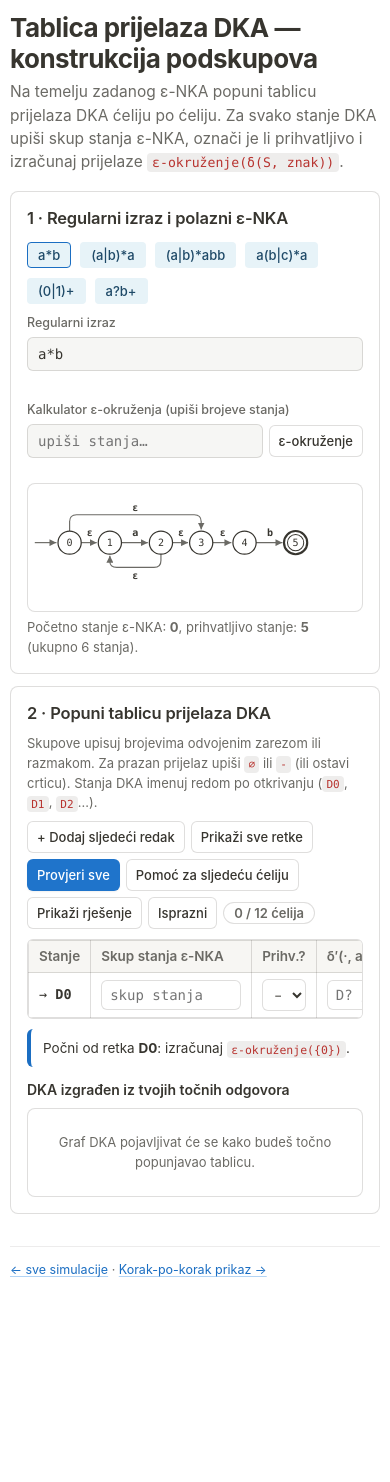
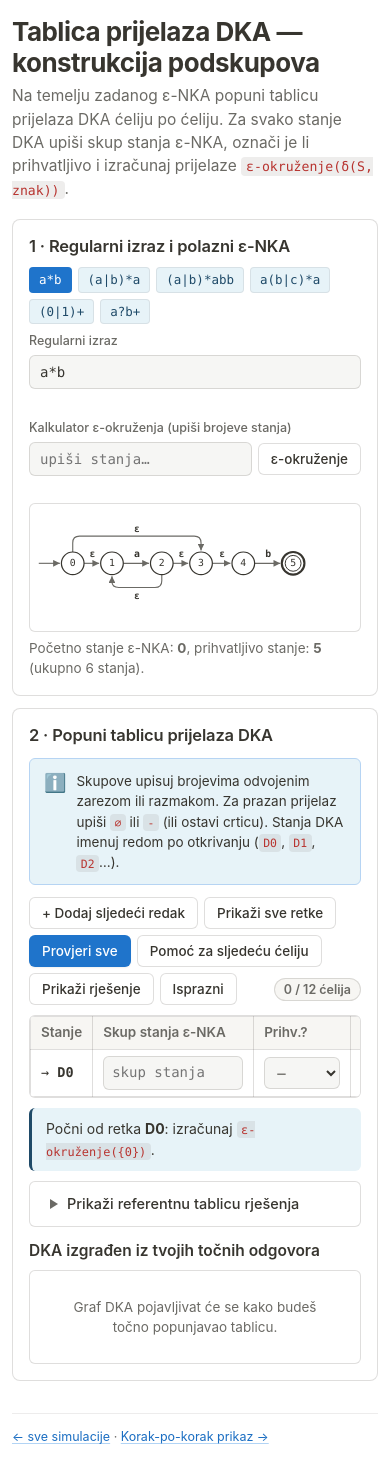
Before and after one commit to Doda94/ppj, a plain HTML site: page sim/tablica-prijelaza/index.html in a window 390 px wide. Before the commit the page ends 1316 px from the top, so only its background shows below. Drawn offline with Linux system fonts and the light colour scheme.

Commit message:
Migrate tablica-prijelaza to Notion style

```diff
--- a/sim/tablica-prijelaza/index.html
+++ b/sim/tablica-prijelaza/index.html
@@ -4,58 +4,105 @@
 <meta charset="utf-8">
 <meta name="viewport" content="width=device-width, initial-scale=1">
 <title>Tablica prijelaza DKA (konstrukcija podskupova) — PPJ</title>
+<script src="../../assets/theme.js"></script>
 <link rel="stylesheet" href="../../assets/style.css">
 <style>
   .wrap { max-width: 1220px; }
-  .small { font-size: 13px; }
-  .topbar { display: flex; flex-wrap: wrap; align-items: center; justify-content: space-between; gap: 8px; }
-  .popout { display: none; text-decoration: none; }
-  .in-embed .wrap { max-width: 100%; padding: 8px 10px 14px; }
-  .in-embed h1 { font-size: 17px; margin: 0; }
-  .in-embed p.lead, .in-embed .footer { display: none; }
-  .in-embed .popout { display: inline-flex; align-items: center; padding: 4px 10px; font-size: 12.5px; }
-  .in-embed .panel { padding: 10px 12px; margin: 8px 0; }
-  .in-embed h2 { font-size: 14.5px; margin-bottom: 6px; }
   @media (min-width: 660px) {
-    .in-embed .embed-grid { display: grid; grid-template-columns: 265px 1fr; gap: 10px; align-items: start; }
+    html[data-embed="1"] .embed-grid,
+    .in-embed .embed-grid {
+      display: grid;
+      grid-template-columns: 265px minmax(0, 1fr);
+      gap: 10px;
+      align-items: start;
+    }
+    html[data-embed="1"] .embed-grid > .panel,
     .in-embed .embed-grid > .panel { margin: 0; min-width: 0; }
+    html[data-embed="1"] .grid2,
     .in-embed .grid2 { grid-template-columns: 1fr; gap: 6px; }
+    html[data-embed="1"] #nfaGraph svg,
     .in-embed #nfaGraph svg { max-height: 130px; width: 100%; height: auto; }
+    html[data-embed="1"] table.t input.cell-in,
     .in-embed table.t input.cell-in { min-width: 54px; padding: 4px 6px; font-size: 13px; }
+    html[data-embed="1"] table.t input.cell-in.set-in,
     .in-embed table.t input.cell-in.set-in { min-width: 102px; }
-    .in-embed table.t select.cell-sel { padding: 4px 5px; font-size: 13px; }
+    html[data-embed="1"] table.t select.cell-sel,
+    .in-embed table.t select.cell-sel { padding: 4px 5px; font-size: 13px; min-width: 68px; }
+    html[data-embed="1"] .callout,
+    .in-embed .callout { padding: 8px 10px; margin: 6px 0 8px; font-size: 13px; }
   }
-  .ex { cursor: pointer; border: 1px solid transparent; font-family: var(--sans); font-size: 13px; padding: 3px 10px; }
-  .ex:hover, .ex.sel { border-color: var(--accent); }
-  .btn:focus-visible, input:focus-visible, select:focus-visible { outline: 2px solid var(--accent); outline-offset: 2px; }
-  .gwrap { overflow-x: auto; border: 1px solid var(--line); border-radius: 8px; background: var(--panel); padding: 6px; margin-top: 8px; }
-  .gwrap svg { display: block; margin: 0 auto; }
-  svg .arr { fill: var(--muted); }
-  svg .arr.act { fill: var(--accent); }
-  svg .ring { fill: none; stroke: var(--ink); stroke-width: 1.3; }
-  svg .nid { font-size: 13px; }
-  svg .lbl { font-size: 13px; paint-order: stroke; stroke: var(--panel); stroke-width: 4px; stroke-linejoin: round; }
-  .tblwrap { overflow-x: auto; margin: 10px 0; }
+  .ex {
+    appearance: none;
+    cursor: pointer;
+    border: 1px solid var(--line-subtle);
+    font-family: var(--mono);
+    font-size: 12.5px;
+    padding: 3px 9px;
+    margin: 0;
+    transition: border-color 120ms ease, background 120ms ease, color 120ms ease;
+  }
+  .ex:hover { border-color: var(--accent-raw); background: var(--info-bg); }
+  .ex.sel {
+    background: var(--accent-btn);
+    color: var(--accent-ink);
+    border-color: transparent;
+  }
+  .ex:focus-visible { outline: none; box-shadow: var(--focus-ring); }
+  .tblwrap { margin: 10px 0; }
   table.t th, table.t td { font-size: 13.5px; }
   table.t input.cell-in {
-    width: 100%; min-width: 80px; padding: 6px 8px; border-radius: 6px;
-    border: 1.5px solid var(--line); background: var(--bg); color: var(--ink); font: 14px var(--mono);
+    width: 100%;
+    min-width: 80px;
+    padding: 6px 8px;
+    border-radius: var(--r-md);
+    border: 1.5px solid var(--line);
+    background: var(--bg-input);
+    color: var(--ink);
+    font: 14px/1.4 var(--mono);
   }
   table.t input.cell-in.set-in { min-width: 140px; }
   table.t select.cell-sel {
-    padding: 6px 8px; border-radius: 6px; border: 1.5px solid var(--line);
-    background: var(--bg); color: var(--ink); font: 14px var(--mono);
+    width: auto;
+    min-width: 76px;
+    padding: 6px 8px;
+    border-radius: var(--r-md);
+    border: 1.5px solid var(--line);
+    background: var(--bg-input);
+    color: var(--ink);
+    font: 14px/1.4 var(--mono);
   }
-  table.t .ok-cell { border-color: var(--ok) !important; background: color-mix(in srgb, var(--ok) 12%, var(--bg)) !important; }
-  table.t .err-cell { border-color: var(--err) !important; background: color-mix(in srgb, var(--err) 12%, var(--bg)) !important; }
-  .feedback { border-left: 4px solid var(--accent); background: var(--bg); padding: 9px 12px; border-radius: 6px; margin-top: 8px; font-size: 13.5px; }
-  .feedback.ok { border-left-color: var(--ok); }
-  .feedback.err { border-left-color: var(--err); }
-  .badge { display: inline-block; padding: 2px 10px; border-radius: 999px; border: 1px solid var(--line);
-    font: 600 13px var(--sans); color: var(--muted); background: var(--bg); }
-  .badge.ok { color: var(--ok); border-color: var(--ok); }
-  .epsbox { border: 1px solid var(--line); border-radius: 8px; padding: 10px; background: var(--bg); margin-top: 10px; }
-  @media (max-width: 520px) { .wrap { padding: 12px 10px 36px; } .btn { padding: 6px 9px; font-size: 13px; } }
+  table.t input.cell-in:focus,
+  table.t select.cell-sel:focus {
+    outline: none;
+    border-color: var(--accent-raw);
+    background: var(--bg);
+    box-shadow: var(--focus-ring);
+  }
+  table.t input.cell-in.ok-cell,
+  table.t select.cell-sel.ok-cell {
+    border-color: var(--ok);
+    background: var(--ok-bg);
+    color: var(--ink);
+  }
+  table.t input.cell-in.err-cell,
+  table.t select.cell-sel.err-cell {
+    border-color: var(--err);
+    background: var(--err-bg);
+    color: var(--ink);
+  }
+  table.t input.cell-in.ok-cell:focus,
+  table.t select.cell-sel.ok-cell:focus {
+    border-color: var(--ok);
+    background: var(--ok-bg);
+    box-shadow: var(--focus-ring);
+  }
+  table.t input.cell-in.err-cell:focus,
+  table.t select.cell-sel.err-cell:focus {
+    border-color: var(--err);
+    background: var(--err-bg);
+    box-shadow: var(--focus-ring);
+  }
+  #dfaGraph .empty { padding: 18px; text-align: center; }
 </style>
 </head>
 <body>
@@ -69,12 +116,12 @@
   <div class="embed-grid">
   <section class="panel">
     <h2>1 · Regularni izraz i polazni ε-NKA</h2>
-    <div class="row" id="presets" style="gap:6px;margin-bottom:8px"></div>
+    <div class="row" id="presets" style="gap:6px;margin-bottom:8px" role="group" aria-label="Primjeri regularnih izraza"></div>
     <div class="grid2" style="align-items:end">
       <div>
         <label for="re">Regularni izraz</label>
-        <input type="text" id="re" value="a*b" autocomplete="off" autocapitalize="off" spellcheck="false">
-        <div id="reerr" class="err small" style="min-height:1.2em;margin-top:2px"></div>
+        <input type="text" id="re" value="a*b" autocomplete="off" autocapitalize="off" spellcheck="false" aria-describedby="reerr">
+        <div id="reerr" class="err small" role="alert" style="min-height:1.2em;margin-top:2px"></div>
       </div>
       <div>
         <label for="epsIn">Kalkulator ε-okruženja (upiši brojeve stanja)</label>
@@ -82,7 +129,7 @@
           <input type="text" id="epsIn" value="" placeholder="upiši stanja…" autocomplete="off" autocapitalize="off" spellcheck="false" style="flex:1;min-width:90px">
           <button class="btn" type="button" id="epsBtn">ε-okruženje</button>
         </div>
-        <div id="epsOut" class="small mono" style="min-height:1.2em;margin-top:2px"></div>
+        <div id="epsOut" class="small mono" aria-live="polite" style="min-height:1.2em;margin-top:2px"></div>
       </div>
     </div>
     <div class="gwrap" id="nfaGraph"></div>
@@ -91,23 +138,34 @@
 
   <section class="panel">
     <h2>2 · Popuni tablicu prijelaza DKA</h2>
-    <p class="small muted" style="margin:0 0 8px">
-      Skupove upisuj brojevima odvojenim zarezom ili razmakom. Za prazan prijelaz upiši <code>∅</code> ili <code>-</code> (ili ostavi crticu). Stanja DKA imenuj redom po otkrivanju (<code>D0</code>, <code>D1</code>, <code>D2</code>…).
-    </p>
-    <div class="row" style="gap:6px;margin-bottom:8px">
+    <div class="callout info">
+      <span class="callout-icon" aria-hidden="true">ℹ️</span>
+      <div class="callout-body small">
+        Skupove upisuj brojevima odvojenim zarezom ili razmakom. Za prazan prijelaz upiši <code>∅</code> ili <code>-</code> (ili ostavi crticu). Stanja DKA imenuj redom po otkrivanju (<code>D0</code>, <code>D1</code>, <code>D2</code>…).
+      </div>
+    </div>
+    <div class="toolbar">
       <button class="btn" type="button" id="bAddRow">+ Dodaj sljedeći redak</button>
       <button class="btn" type="button" id="bShowAllRows">Prikaži sve retke</button>
       <button class="btn primary" type="button" id="bCheckAll">Provjeri sve</button>
       <button class="btn" type="button" id="bHint">Pomoć za sljedeću ćeliju</button>
       <button class="btn" type="button" id="bSolve">Prikaži rješenje</button>
       <button class="btn" type="button" id="bReset">Isprazni</button>
+      <span class="spacer" aria-hidden="true"></span>
       <span class="badge" id="prog">0 / 0 ćelija</span>
     </div>
 
     <div class="tblwrap" id="tblWrap"></div>
-    <div class="feedback" id="fb">Počni od retka <b>D0</b>: izračunaj <code>ε-okruženje({0})</code> i upiši ga u stupac „Skup stanja ε-NKA“.</div>
+    <div class="verdict info" id="fb" role="status" aria-live="polite">Počni od retka <b>D0</b>: izračunaj <code>ε-okruženje({0})</code> i upiši ga u stupac „Skup stanja ε-NKA“.</div>
 
-    <h3 style="font-size:14px;margin:14px 0 6px">DKA izgrađen iz tvojih točnih odgovora</h3>
+    <details class="toggle boxed" id="solToggle" style="margin-top:10px">
+      <summary>Prikaži referentnu tablicu rješenja</summary>
+      <div class="toggle-body">
+        <div class="tblwrap" id="solTable" style="margin:0"></div>
+      </div>
+    </details>
+
+    <h3 style="margin:14px 0 6px">DKA izgrađen iz tvojih točnih odgovora</h3>
     <div class="gwrap" id="dfaGraph"></div>
   </section>
   </div>
@@ -165,6 +223,27 @@
     return parseInt(m[1], 10);
   }
 
+  function renderSolutionTable() {
+    if (!M) return;
+    var dfa = M.dfa;
+    var h = '<table class="t"><thead><tr><th>Stanje</th><th>Skup stanja ε-NKA</th><th>Prihv.?</th>';
+    dfa.atoms.forEach(function (a) { h += '<th>δ′(·, ' + esc(a.label) + ')</th>'; });
+    h += '</tr></thead><tbody>';
+    for (var i = 0; i < dfa.states.length; i++) {
+      var st = dfa.states[i];
+      h += '<tr><td>' + (i === 0 ? '→ ' : '') + '<b>D' + i + '</b></td>';
+      h += '<td><code>' + esc(fmt(st.set)) + '</code></td>';
+      h += '<td>' + (st.accepting ? '<span class="tag green">✓ da</span>' : '<span class="tag gray">✗ ne</span>') + '</td>';
+      for (var k = 0; k < dfa.atoms.length; k++) {
+        var to = dfa.trans[i][k];
+        h += '<td>' + (to < 0 ? '<span class="muted">∅</span>' : '<b>D' + to + '</b>') + '</td>';
+      }
+      h += '</tr>';
+    }
+    h += '</tbody></table>';
+    $('solTable').innerHTML = h;
+  }
+
   function rebuild() {
     var src = $('re').value;
     try {
@@ -179,6 +258,8 @@
       $('nfaInfo').innerHTML = 'Početno stanje ε-NKA: <b>' + th.nfa.start + '</b>, prihvatljivo stanje: <b>' + th.nfa.accept + '</b> (ukupno ' + th.nfa.n + ' stanja).';
       $('epsIn').value = '';
       $('epsOut').innerHTML = '';
+      $('solToggle').open = false;
+      renderSolutionTable();
       renderTable();
       updateFeedback('Počni od retka <b>D0</b>: izračunaj <code>ε-okruženje({' + th.nfa.start + '})</code>.', '');
     } catch (e) {
@@ -251,7 +332,7 @@
 
   function updateFeedback(html, cls) {
     var fb = $('fb');
-    fb.className = 'feedback' + (cls ? ' ' + cls : '');
+    fb.className = 'verdict ' + (cls || 'info');
     fb.innerHTML = html;
   }
 
@@ -282,7 +363,7 @@
       }
     }
     if (!partialSteps.length) {
-      $('dfaGraph').innerHTML = '<div class="small muted" style="padding:18px;text-align:center">Graf DKA pojavljivat će se kako budeš točno popunjavao tablicu.</div>';
+      $('dfaGraph').innerHTML = '<div class="small muted empty">Graf DKA pojavljivat će se kako budeš točno popunjavao tablicu.</div>';
     } else {
       var mockDfa = { atoms: dfa.atoms, states: dfa.states, trans: dfa.trans, start: 0, steps: partialSteps };
       $('dfaGraph').innerHTML = RX.renderScene(RX.dfaScene(mockDfa), { id: 'dg', label: 'Djelomični DKA' });
@@ -300,10 +381,10 @@
       h += '<tr><td>' + (i === 0 ? '→ ' : '') + '<b>D' + i + '</b></td>';
       var sk = 'set:' + i, sr = checkCell(sk);
       h += '<td><input type="text" class="cell-in set-in' + (sr ? (sr.ok ? ' ok-cell' : ' err-cell') : '') +
-        '" data-key="' + sk + '" value="' + esc(inputs[sk] || '') + '" placeholder="skup stanja" autocomplete="off" spellcheck="false"></td>';
+        '" data-key="' + sk + '" value="' + esc(inputs[sk] || '') + '" placeholder="skup stanja" aria-label="Skup stanja ε-NKA za D' + i + '" autocomplete="off" spellcheck="false"></td>';
 
       var ak = 'acc:' + i, ar = checkCell(ak);
-      h += '<td><select class="cell-sel' + (ar ? (ar.ok ? ' ok-cell' : ' err-cell') : '') + '" data-key="' + ak + '">' +
+      h += '<td><select class="cell-sel' + (ar ? (ar.ok ? ' ok-cell' : ' err-cell') : '') + '" data-key="' + ak + '" aria-label="Prihvatljivost za D' + i + '">' +
         '<option value=""' + (!inputs[ak] ? ' selected' : '') + '>—</option>' +
         '<option value="yes"' + (inputs[ak] === 'yes' ? ' selected' : '') + '>✓ da</option>' +
         '<option value="no"' + (inputs[ak] === 'no' ? ' selected' : '') + '>✗ ne</option>' +
@@ -312,7 +393,7 @@
       for (var k = 0; k < dfa.atoms.length; k++) {
         var tk = 'tr:' + i + ':' + k, tr = checkCell(tk);
         h += '<td><input type="text" class="cell-in' + (tr ? (tr.ok ? ' ok-cell' : ' err-cell') : '') +
-          '" data-key="' + tk + '" value="' + esc(inputs[tk] || '') + '" placeholder="D? / ∅" autocomplete="off" spellcheck="false"></td>';
+          '" data-key="' + tk + '" value="' + esc(inputs[tk] || '') + '" placeholder="D? / ∅" aria-label="Prijelaz iz D' + i + ' po znaku ' + esc(dfa.atoms[k].label) + '" autocomplete="off" spellcheck="false"></td>';
       }
       h += '</tr>';
     }
@@ -450,23 +531,26 @@
   PRESETS.forEach(function (p, idx) {
     var b = document.createElement('button');
     b.type = 'button'; b.className = 'chip ex'; b.textContent = p.name;
+    b.setAttribute('aria-pressed', idx === 0 ? 'true' : 'false');
     b.onclick = function () {
       $('re').value = p.re;
-      Array.prototype.forEach.call(ph.querySelectorAll('.ex'), function (x, j) { x.classList.toggle('sel', j === idx); });
+      Array.prototype.forEach.call(ph.querySelectorAll('.ex'), function (x, j) {
+        var on = j === idx;
+        x.classList.toggle('sel', on);
+        x.setAttribute('aria-pressed', on ? 'true' : 'false');
+      });
       rebuild();
     };
     ph.appendChild(b);
   });
   $('re').addEventListener('input', function () {
-    Array.prototype.forEach.call(ph.querySelectorAll('.ex'), function (x) { x.classList.remove('sel'); });
+    Array.prototype.forEach.call(ph.querySelectorAll('.ex'), function (x) {
+      x.classList.remove('sel');
+      x.setAttribute('aria-pressed', 'false');
+    });
     rebuild();
   });
 
-  try {
-    if (window.self !== window.top || (typeof location !== 'undefined' && location.search.indexOf('embed') >= 0)) {
-      document.documentElement.classList.add('in-embed');
-    }
-  } catch (e) {}
   ph.querySelectorAll('.ex')[0].classList.add('sel');
   rebuild();
 })();
```
